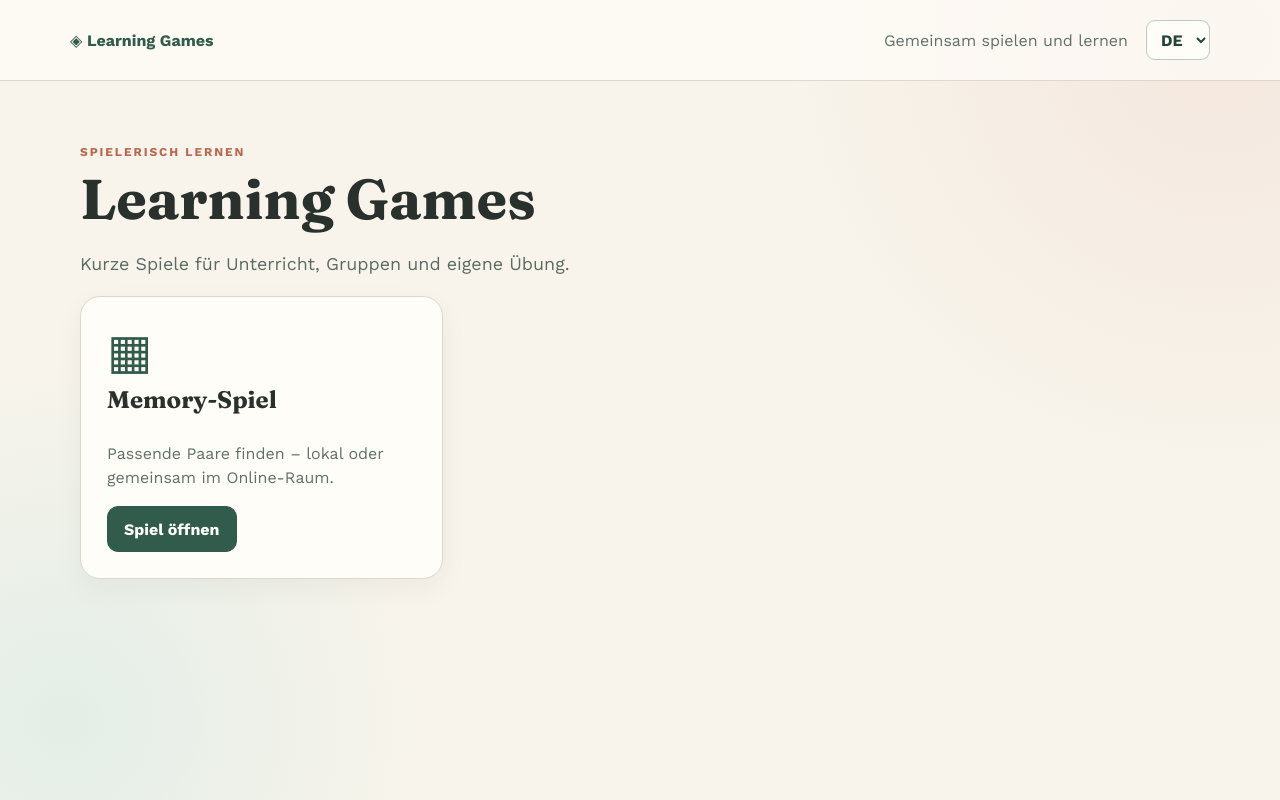
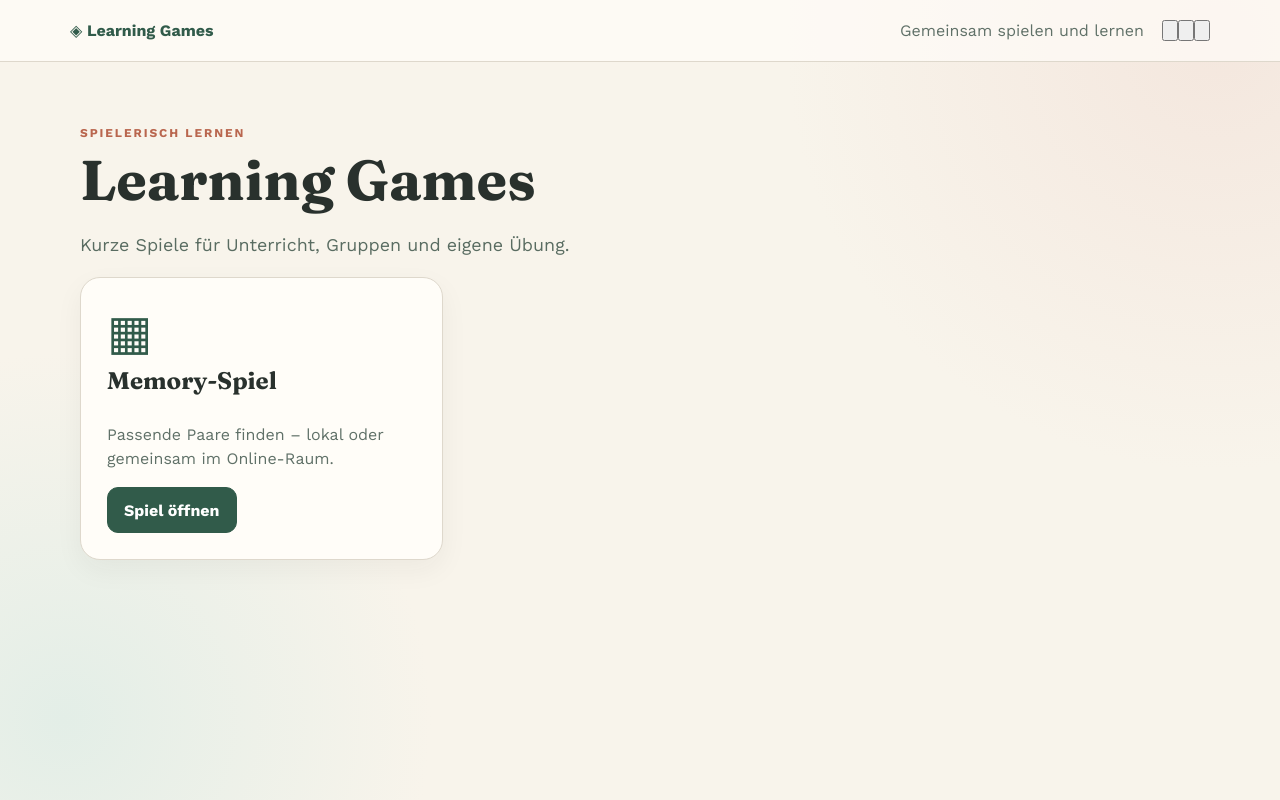
Before and after one commit to ducrenevn/learning-games, a React (Vite) app: page / in a window 1280 px wide. Built offline with nearby package versions, Linux system fonts and the light colour scheme.

Commit message:
ui: show flag toggle on the public selection screens

```diff
--- a/src/app/App.tsx
+++ b/src/app/App.tsx
@@ -10,7 +10,7 @@ export function App() {
   const {pathname}=useLocation();
   const inOnlineMemoryRoom=pathname.startsWith('/games/memory/room/') || pathname==='/games/memory/join';
   return <div className="app-shell">
-    <header className="app-header"><Link to="/" className="wordmark">◈ Learning Games</Link><div className="header-controls"><span className="header-note">{t('tagline')}</span>{!inOnlineMemoryRoom && <LanguageSwitcher />}</div></header>
+    <header className="app-header"><Link to="/" className="wordmark">◈ Learning Games</Link><div className="header-controls"><span className="header-note">{t('tagline')}</span>{!inOnlineMemoryRoom && <LanguageSwitcher appearance="flags" />}</div></header>
     <Routes>
       <Route path="/" element={<Home />} />
       <Route path="/games/memory" element={<MemoryHome />} />
```
